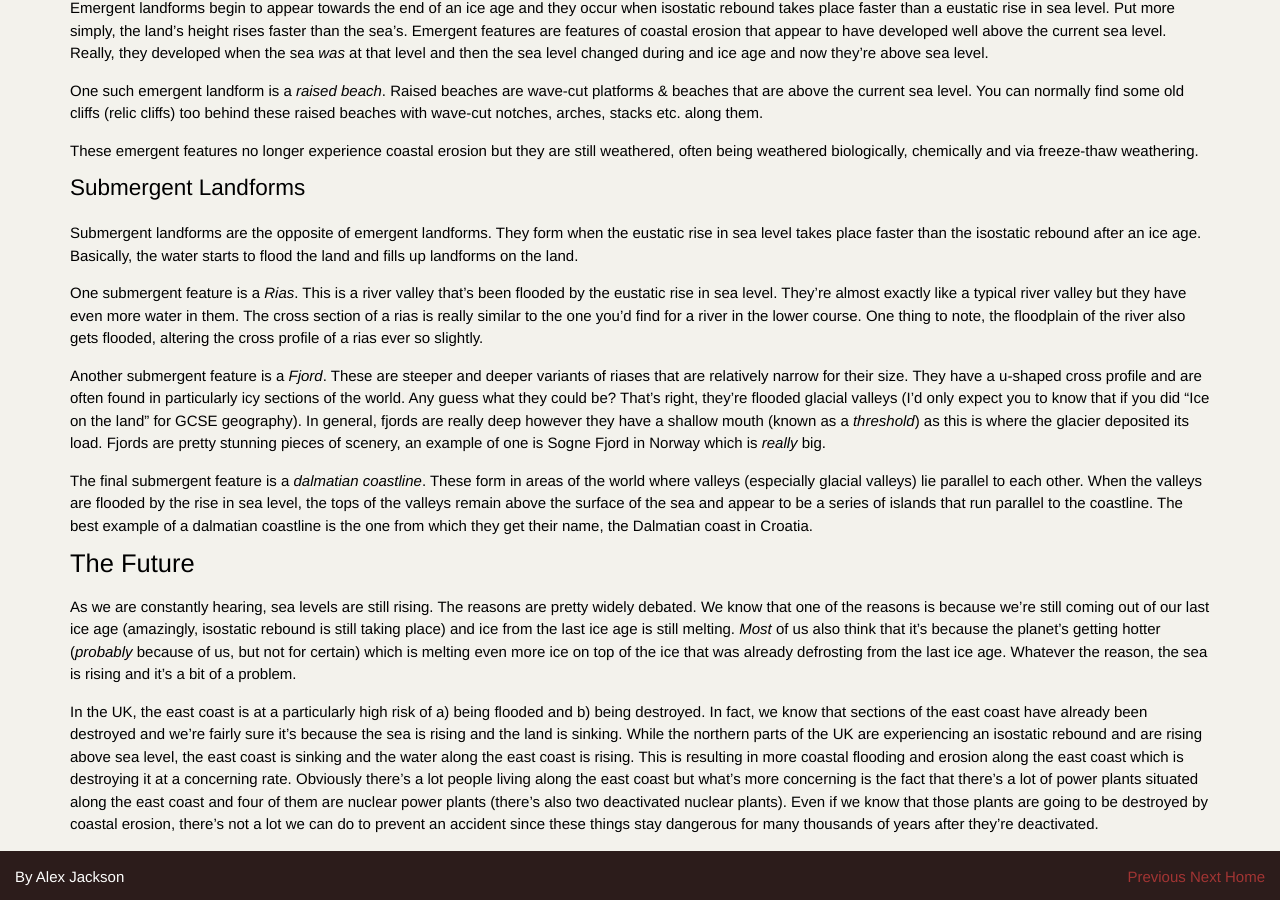
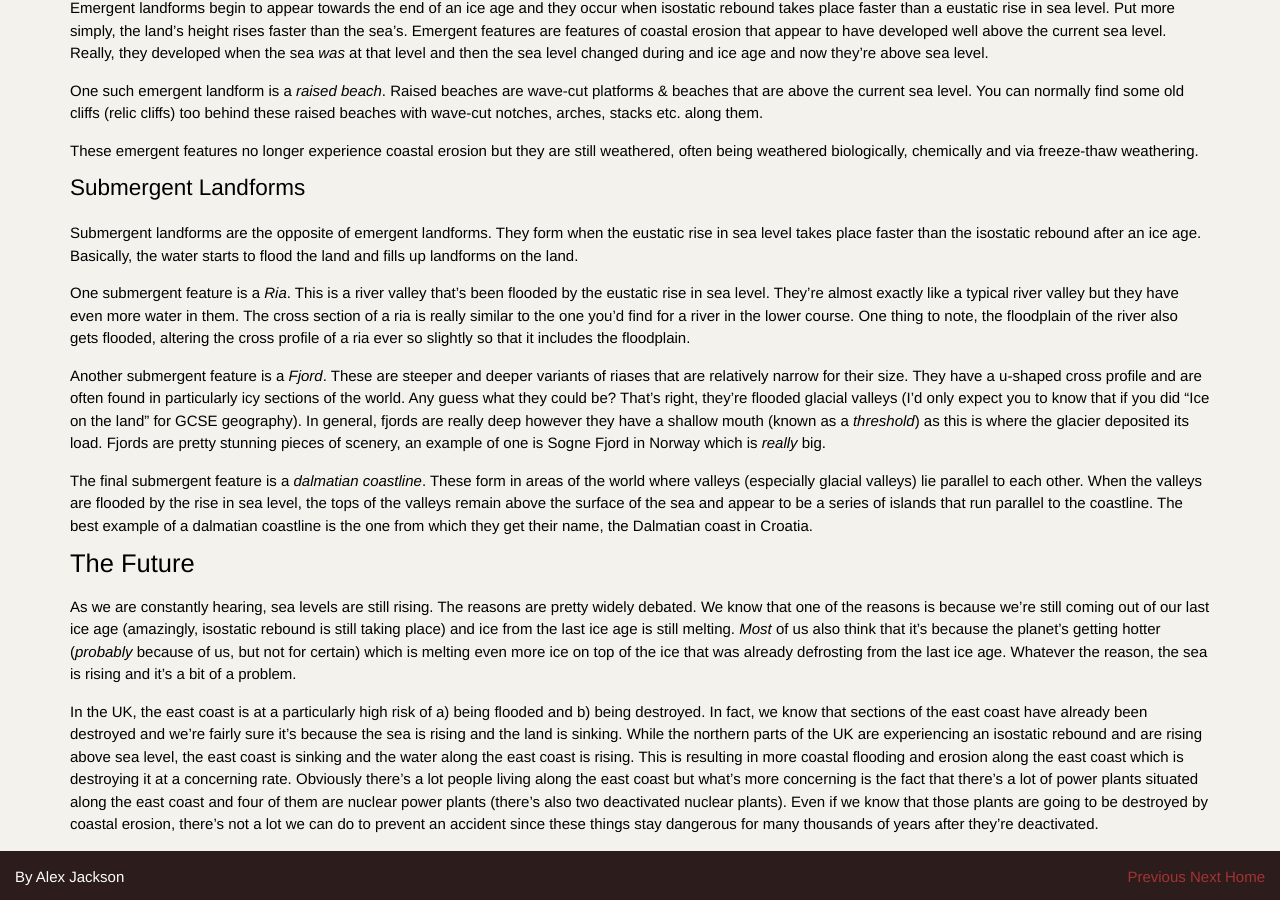
Before and after one commit to alexjohnj/geographyas, a Jekyll site: the page built from _posts/coasts/2012-01-09-sea-level-change.md, in a window 1280 px wide and 900 px high, scrolled down 962 px. Built offline with Jekyll 4.4.1, drawn with Linux system fonts in a browser that asks for light colours; nearby versions of some CDN libraries.

Commit message:
Corrected usage of the word "rias".
"Rias" is the plural of "ria".

```diff
--- a/_posts/coasts/2012-01-09-sea-level-change.md
+++ b/_posts/coasts/2012-01-09-sea-level-change.md
@@ -44,7 +44,7 @@ These emergent features no longer experience coastal erosion but they are still
 
 Submergent landforms are the opposite of emergent landforms. They form when the eustatic rise in sea level takes place faster than the isostatic rebound after an ice age. Basically, the water starts to flood the land and fills up landforms on the land.
 
-One submergent feature is a *Rias*. This is a river valley that's been flooded by the eustatic rise in sea level. They're almost exactly like a typical river valley but they have even more water in them. The cross section of a rias is really similar to the one you'd find for a river in the lower course. One thing to note, the floodplain of the river also gets flooded, altering the cross profile of a rias ever so slightly.
+One submergent feature is a *Ria*. This is a river valley that's been flooded by the eustatic rise in sea level. They're almost exactly like a typical river valley but they have even more water in them. The cross section of a ria is really similar to the one you'd find for a river in the lower course. One thing to note, the floodplain of the river also gets flooded, altering the cross profile of a ria ever so slightly so that it includes the floodplain.
 
 Another submergent feature is a *Fjord*. These are steeper and deeper variants of riases that are relatively narrow for their size. They have a u-shaped cross profile and are often found in particularly icy sections of the world. Any guess what they could be? That's right, they're flooded glacial valleys (I'd only expect you to know that if you did “Ice on the land” for GCSE geography). In general, fjords are really deep however they have a shallow mouth (known as a *threshold*) as this is where the glacier deposited its load. Fjords are pretty stunning pieces of scenery, an example of one is Sogne Fjord in Norway which is *really* big.
 
```
